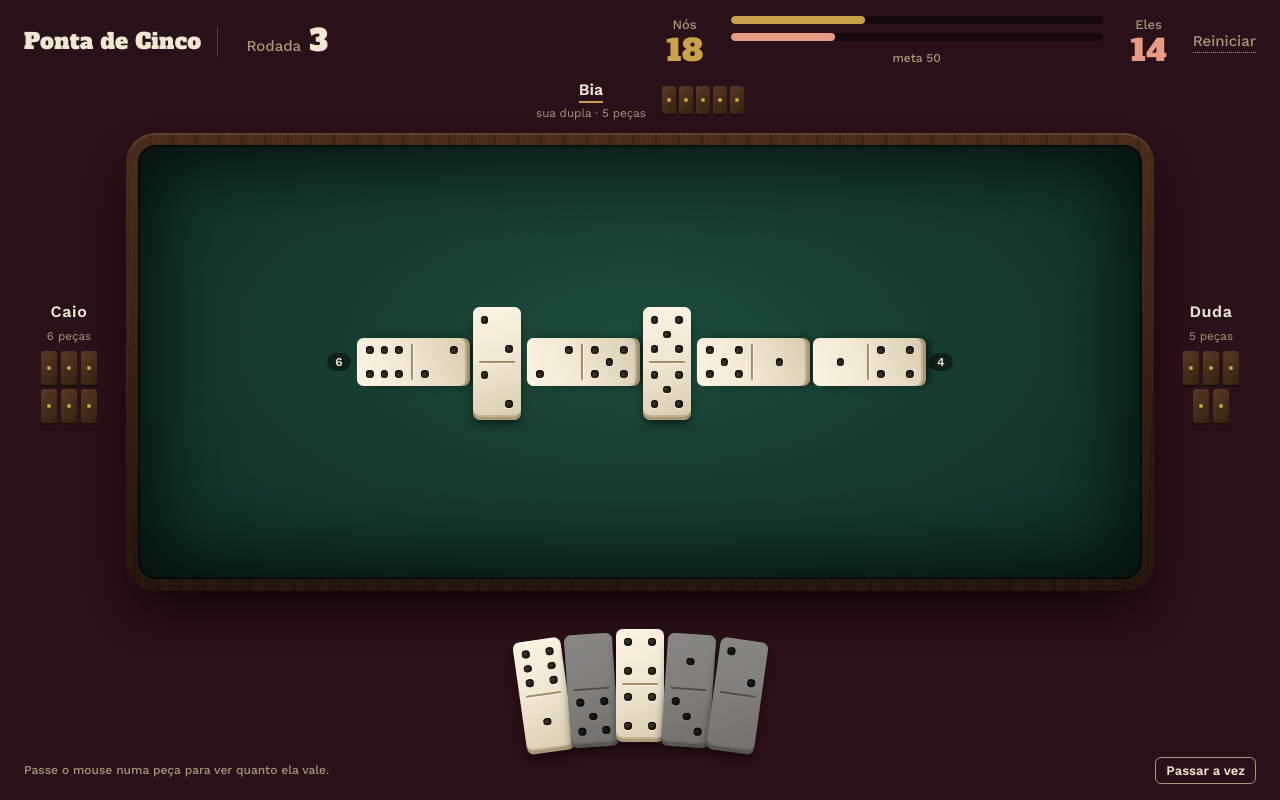
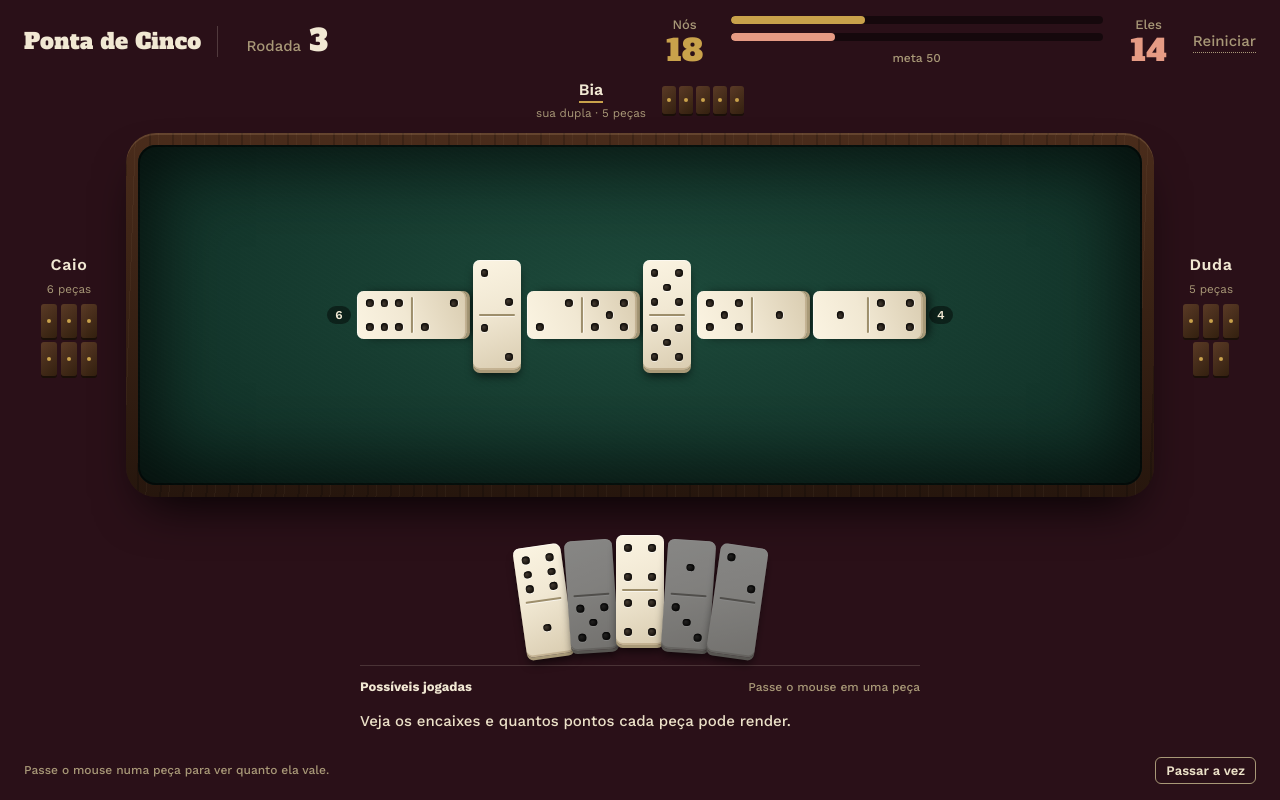
Before and after one commit to LUMEN-7/ponta-5, a React (Vite) app: page / in a window 1280 px wide. Built offline with nearby package versions, Linux system fonts and the light colour scheme.

Commit message:
feat: exibe dicas no hover em coluna lateral à mão

```diff
--- a/src/App.jsx
+++ b/src/App.jsx
@@ -75,7 +75,7 @@ function reset(){source.current=null;setChain(first);setHand(initialHand);setSel
 function ghost(side){let r=current&&attempt(chain,current,side);return r?<button className="ghost" type="button" disabled={moving} key={side} onClick={()=>play(side,current)} aria-label={'Jogar na ponta '+(side==='L'?'esquerda':'direita')}><Slot t={r.n}/><div className={'pts '+(r.pts?'':'zero')}>{r.pts?'+'+r.pts:'soma '+r.sum+', sem ponto'}</div></button>:null}
 return <main className="wrap"><header className="top"><h1>Ponta de Cinco</h1><div className="rodada"><small>Rodada</small><b>3</b></div><div className="placar"><div className="lado nos"><small>Nós</small><b>{score}</b></div><div className="barras"><div className="bar nos"><span style={{width:Math.min(score,50)*2+'%'}}/></div><div className="bar eles"><span style={{width:'28%'}}/></div><em>meta 50</em></div><div className="lado eles"><small>Eles</small><b>14</b></div></div><button className="rules" onClick={reset}>Reiniciar</button></header>
 <div className="arena"><Seat name="Bia" count={5} side="bia"/><Seat name="Caio" count={6} side="caio"/><div className="mesa"><div className="feltro">{float&&<div className="flutua" key={float.id} onAnimationEnd={()=>setFloat(null)} role="status">+{float.pts}</div>}<TableViewport><div className="cadeia">{ghost('L')}<div className="ponta"><span className="chip">{e.L}</span></div>{chain.map((t,i)=><Slot key={i} t={t} id={last&&((last.side==='L'&&i===0)||(last.side==='R'&&i===chain.length-1))?last.id:undefined}/>)}<div className="ponta"><span className="chip">{e.R}</span></div>{ghost('R')}</div></TableViewport></div></div><Seat name="Duda" count={5} side="duda"/></div>
-<div className="mao" onMouseLeave={()=>setHov(null)} aria-label="Suas peças">{hand.map((t,i)=>{let ok=!!(attempt(chain,t,'L')||attempt(chain,t,'R')),a=(i-(hand.length-1)/2)*4;return <button key={t.join('-')} type="button" className={(ok?'':'no')+(sel===t?' sel':'')} data-hand={i} style={{transform:'rotate('+a+'deg) translateY('+Math.abs(a)*1.2+'px)'}} disabled={!ok||moving} onMouseEnter={()=>ok&&setHov(t)} onFocus={()=>ok&&setHov(t)} onClick={()=>{setSel(t);setHov(null);setHint('Escolha uma das pontas tracejadas para jogar.')}} aria-pressed={sel===t} aria-label={'Peça '+t[0]+' e '+t[1]}><Tile t={t}/></button>})}</div>
-{sel&&<section className="play-hints" aria-label="Dicas de jogada"><div className="hints-head"><strong>Peça {sel[0]} | {sel[1]}</strong><span>Escolha onde encaixar</span></div><div className="hints-options">{[["L","Esquerda",leftPreview],["R","Direita",rightPreview]].map(([side,label,result])=><button key={side} type="button" disabled={!result||moving} onClick={()=>play(side,sel)} className={"hint-option "+(result?.pts?"scores":"")}><span className="hint-side">{label}</span><span className="hint-calc">{result?`Soma ${result.sum} ${result.pts?`÷ 5 = ${result.pts}`:"· não divide por 5"}`:"Não encaixa"}</span><span className="hint-points">{result?(result.pts?`+${result.pts} pt${result.pts!==1?"s":""}`:"0 pts"):"—"}</span></button>)}</div></section>}
+<div className="hand-zone"><div className="mao" onMouseLeave={()=>setHov(null)} aria-label="Suas peças">{hand.map((t,i)=>{let ok=!!(attempt(chain,t,'L')||attempt(chain,t,'R')),a=(i-(hand.length-1)/2)*4;return <button key={t.join('-')} type="button" className={(ok?'':'no')+(sel===t?' sel':'')} data-hand={i} style={{transform:'rotate('+a+'deg) translateY('+Math.abs(a)*1.2+'px)'}} disabled={!ok||moving} onMouseEnter={()=>ok&&setHov(t)} onFocus={()=>ok&&setHov(t)} onClick={()=>{setSel(t);setHov(null);setHint('Escolha uma das pontas tracejadas para jogar.')}} aria-pressed={sel===t} aria-label={'Peça '+t[0]+' e '+t[1]}><Tile t={t}/></button>})}</div>
+<section className="play-hints" aria-label="Dicas de jogada"><div className="hints-head"><strong>{current ? `Peça ${current[0]} | ${current[1]}` : "Possíveis jogadas"}</strong><span>{sel ? "Escolha onde encaixar" : "Passe o mouse em uma peça"}</span></div>{current && <div className="hints-options">{[["L","Esquerda",leftPreview],["R","Direita",rightPreview]].map(([side,label,result])=><button key={side} type="button" disabled={!result||moving} onClick={()=>play(side,sel)} className={"hint-option "+(result?.pts?"scores":"")}><span className="hint-side">{label}</span><span className="hint-calc">{result?`Soma ${result.sum} ${result.pts?`÷ 5 = ${result.pts}`:"· não divide por 5"}`:"Não encaixa"}</span><span className="hint-points">{result?(result.pts?`+${result.pts} pt${result.pts!==1?"s":""}`:"0 pts"):"—"}</span></button>)}</div>}{!current && <p className="hint-empty">Veja os encaixes e quantos pontos cada peça pode render.</p>}</section></div>
 <footer className="rodape"><span aria-live="polite">{hint}</span><button type="button" onClick={()=>{setSel(null);setHov(null);setHint('Você passou a vez.')}}>Passar a vez</button></footer></main>
 }
```
